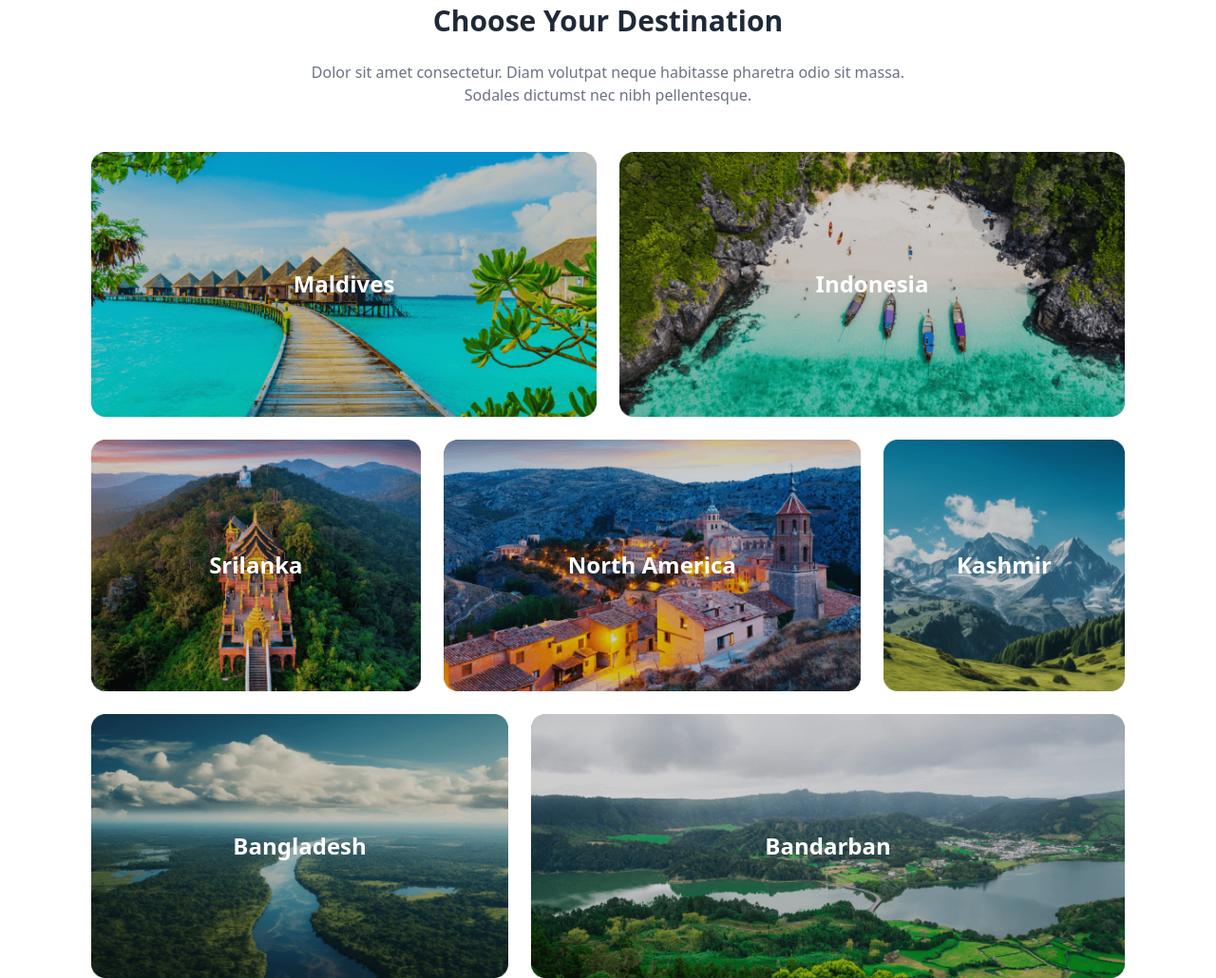
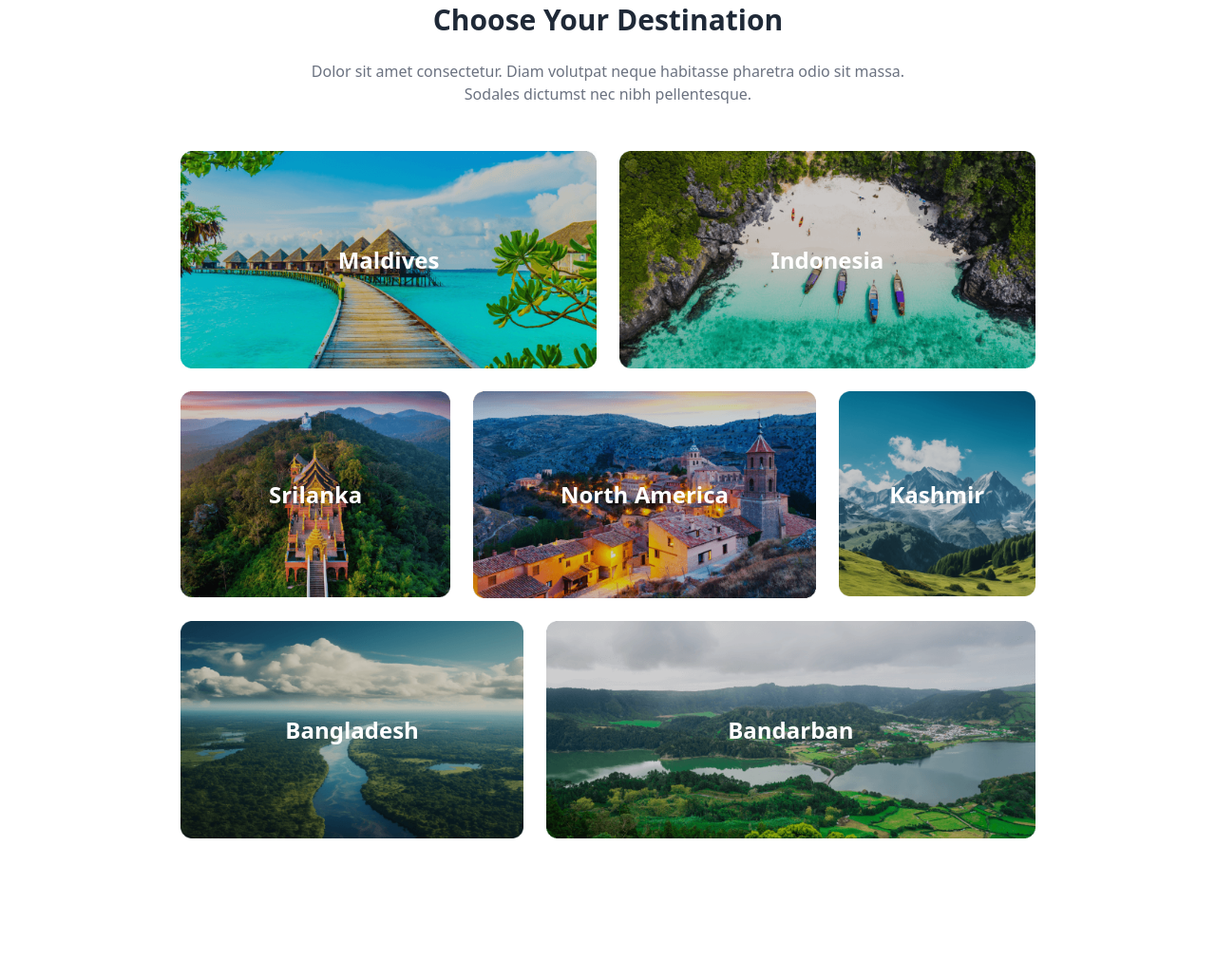
Before and after one commit to rathininfo/Hero-Travel-Website, a plain HTML site: page index.html in a window 1280 px wide. Shown: the part 1129-2159 px from the top of the page at 95% size. After the commit the page ends 2012 px from the top, so only its background shows below. Drawn offline with nearby package versions, Linux system fonts and the light colour scheme.

Commit message:
Completed Grid section

```diff
--- a/index.html
+++ b/index.html
@@ -28,7 +28,7 @@
 </head>
 <body>
     <!-- main container -->
-    <main class="max-w-screen-xl mx-auto px-16 lg:px-24">
+    <main class="w-11/12 mx-auto px-16 lg:px-24">
        <!-- header section -->
        <header>
         <!-- Navbar Section -->
@@ -116,8 +116,9 @@
        </header>
 
        <!-- Our Popular Tours Section  -->
-        <div class="flex flex-col lg:flex-row justify-center items-center gap-16 mb-24">
-            <div class="w-4/6">
+          <section class="w-11/12 mx-auto">
+            <div class="flex flex-col lg:flex-row justify-between items-center gap-16 mb-24 ">
+              <div class="w-2/8 lg:w-4/8">
                   <h2 class="text-3xl font-bold mb-6">Our Popular Tours</h2>
                   <p class="mb-6 text-gray-500">Dolor sit amet consectetur. Diam volutpat neque habitasse pharetra odio sit massa. Sodales dictumst nec nibh pellentesque.</p>
                   <li class="mb-4 text-gray-500">Tempus euismod lacus mauris dignissim quis in ultrices. Magna nullam odio neque diam. Sociis erat at .</li>
@@ -125,58 +126,60 @@
                   <li class="mb-4 text-gray-500">Adipiscing ornare pellentesque mauris volutpat tortor vitae platea porta lacus. Lectus suspendisse nullam.</li>
 
                   <li class="mb-4 text-gray-500"> Accumsan eget et turpis praesent lorem egestas enim elit bibendum. Risus at in.</li>
+
+                  <p class="mb-6">Amet consectetur. Vulputate commodo felis molestie risus
+                    ornare nulla amet et. Libero commodo sagittis dignissim adipiscing quis. Habitant adipiscing risus natoque aliquet. Id bibendum nunc senectus semper tincidunt. </p>
+
                   <button class="px-8 py-3 rounded-lg bg-orange-500 "><span class="text-white">Read More</span></button>
               </div>
 
-            <div>
-                <img src="Images/Rectangle 4.png" alt="">
+              <div class="">
+                  <img class="w-full" src="Images/Rectangle 4.png" alt="">
               </div>
           </div>
+          </section>
         <!-- Choose Your Destination section -->
+     <section class="w-11/12 mx-auto">
       <div>
         <h2 class="text-center font-bold text-3xl">Choose Your Destination</h2>
         <p class="text-center mt-6 mb-12 text-base text-gray-500">Dolor sit amet consectetur. Diam volutpat neque habitasse pharetra odio sit massa. <br> Sodales dictumst nec nibh pellentesque.</p>
      </div>
      <!-- Destination Gallery Section -->
-         <div class="grid gap-6">
+     <div class="grid grid-cols-1 md:grid-cols-12 gap-6 ">
         <!-- ------------------ -->
-            <div class="flex flex-col lg:flex-row gap-6">
-                <div class="relative">
-                    <img class="w-full h-38" src="Images/Rectangle 5.png" alt="">
+            <div class="relative col-span-1 md:col-span-6 h-38 ">
+                <img class="w-full" src="Images/Rectangle 5.png" alt="">
                     <p class="absolute top-1/2 left-1/2 transform -translate-x-1/2 -translate-y-1/2 text-2xl font-bold text-white">Maldives</p>
             </div>
-                <div class="relative">
-                    <img class="w-full h-38" src="Images/Rectangle 8.png" alt="">
+            <div class="relative col-span-1 md:col-span-6 h-38 ">
+                <img class="w-full " src="Images/Rectangle 8.png" alt="">
                 <p class="absolute top-1/2 left-1/2 transform -translate-x-1/2 -translate-y-1/2 text-2xl font-bold text-white">Indonesia</p>
             </div>
-            </div>
 <!-- ------------------------------------ -->
-            <div class="flex flex-col lg:flex-row gap-6">
-                <div class="relative">
-                    <img class="w-full h-38" src="Images/Rectangle 6.png" alt="">
+            <div class="relative col-span-1 md:col-span-4 h-38 ">
+                <img class="w-full" src="Images/Rectangle 6.png" alt="">
                 <p class="absolute top-1/2 left-1/2 transform -translate-x-1/2 -translate-y-1/2 text-2xl font-bold text-white">Srilanka</p>
             </div>
-                <div class="relative">
-                    <img class="w-full h-38" src="Images/Rectangle 7.png" alt="">
+            <div class="relative col-span-1 md:col-span-5 h-38 ">
+                <img class="w-full " src="Images/Rectangle 7.png" alt="">
                 <p class="absolute top-1/2 left-1/2 transform -translate-x-1/2 -translate-y-1/2 text-2xl font-bold text-white">North America</p>
             </div>
-                <div class="relative ">
-                    <img class="w-full h-38" src="Images/Rectangle 9.png" alt="">
+            <div class="relative col-span-1 md:col-span-3 h-38 ">
+                <img class="w-full " src="Images/Rectangle 9.png" alt="">
                 <p class="absolute top-1/2 left-1/2 transform -translate-x-1/2 -translate-y-1/2 text-2xl font-bold text-white">Kashmir</p>
             </div>
-            </div>
+
 <!-- ----------------------------------- -->
-            <div class="flex flex-col lg:flex-row gap-6">
-                <div class="relative">
-                    <img class="w-full h-38" src="Images/Rectangle 11.png" alt="">
+            <div class="relative col-span-1 md:col-span-5 h-38 ">
+                <img class="w-full  " src="Images/Rectangle 11.png" alt="">
                 <p class="absolute top-1/2 left-1/2 transform -translate-x-1/2 -translate-y-1/2 text-2xl font-bold text-white">Bangladesh</p>
             </div>
-                <div class="relative">
-                    <img class="w-full h-38" src="Images/Rectangle 10.png" alt="">
+            <div class="relative col-span-1 md:col-span-7 h-38 ">
+                <img class="w-full " src="Images/Rectangle 10.png" alt="">
                 <p class="absolute top-1/2 left-1/2 transform -translate-x-1/2 -translate-y-1/2 text-2xl font-bold text-white">Bandarban</p>
             </div>
      </div>
-         </div>
+     </section>
     </main>
 </body>
 </html>
```
Lines whose indentation alone changed are shown as unchanged.
